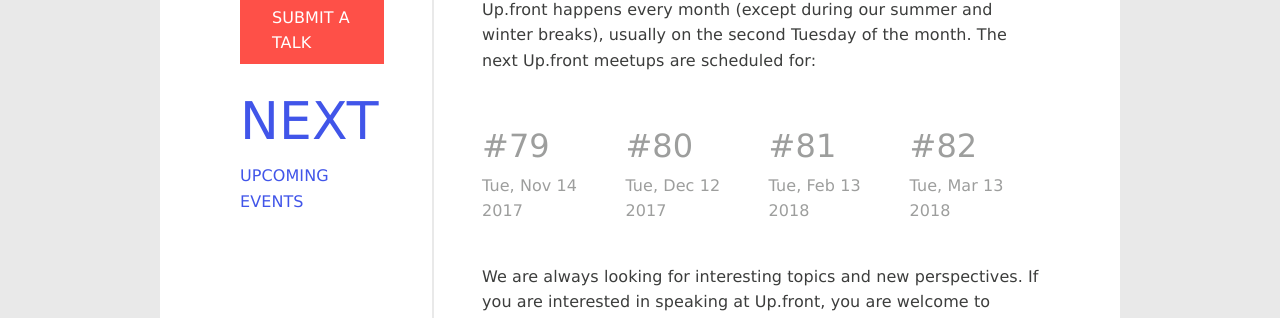
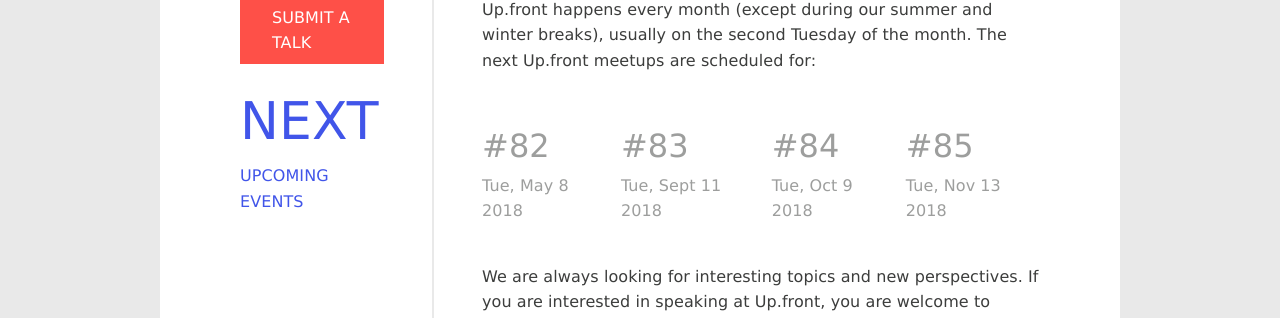
Before and after one commit to upfrontug/upfrontug.github.io, a Jekyll site: the page built from index.html, in a window 1280 px wide and 900 px high, scrolled down 4211 px. Shown: the part 133-451 px from the top of the window. Built offline with Jekyll 4.4.1, drawn with Linux system fonts in a browser that asks for light colours; a script that is not in the unit is left out.

Commit message:
update list of upcoming events

```diff
--- a/_includes/list-of-upcoming-events.html
+++ b/_includes/list-of-upcoming-events.html
@@ -3,20 +3,20 @@
 </p>
 <ul class="list-next-events">
   <li>
-    <span>#79</span>
-    Tue, Nov 14 2017
+    <span>#82</span>
+    Tue, May 8 2018
   </li>
   <li>
-    <span>#80</span>
-    Tue, Dec 12 2017
+    <span>#83</span>
+    Tue, Sept 11 2018
   </li>
   <li>
-    <span>#81</span>
-    Tue, Feb 13 2018
+    <span>#84</span>
+    Tue, Oct 9 2018
   </li>
   <li>
-    <span>#82</span>
-    Tue, Mar 13 2018
+    <span>#85</span>
+    Tue, Nov 13 2018
   </li>
 </ul>
  <script type="text/javascript">
```
